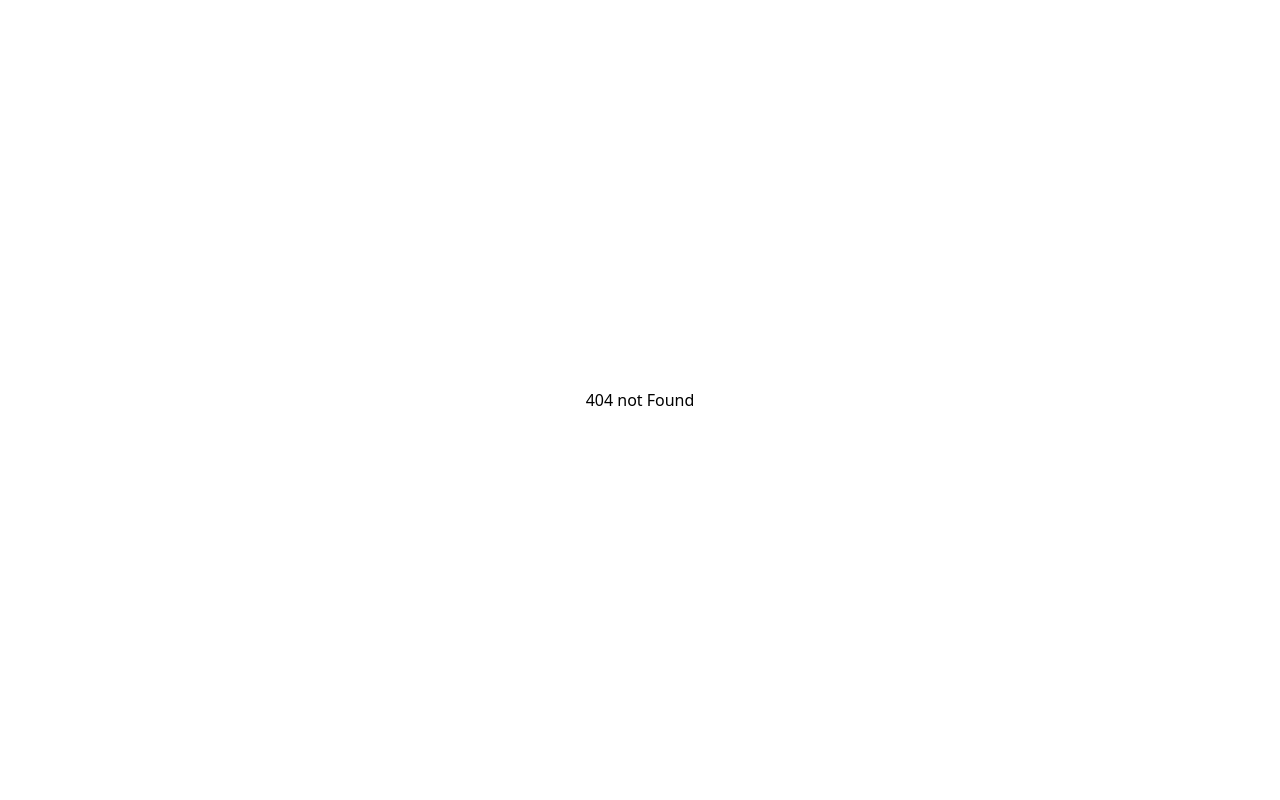
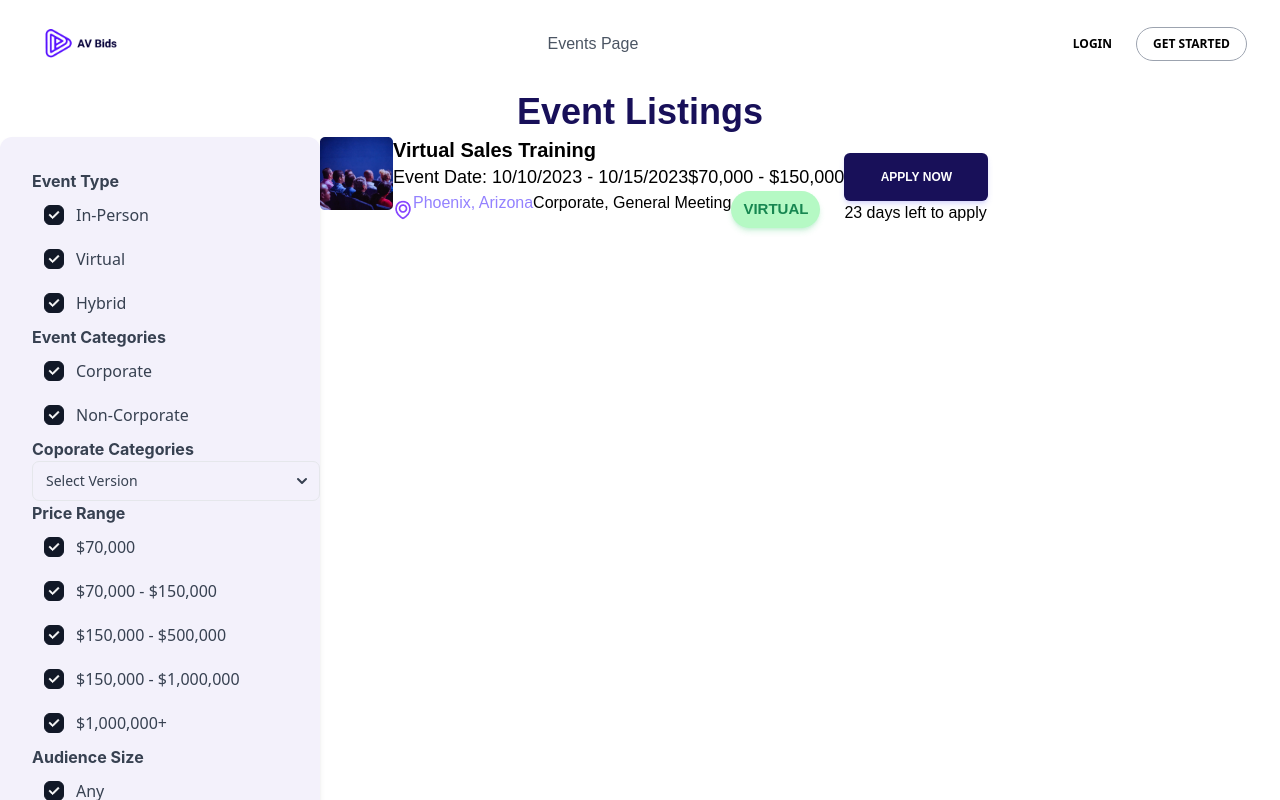
Before and after one commit to diduladishan/AV-Bids-New, a React (Create React App) app: page /09_events in a window 1280 px wide. Before the commit this address had no page. Built offline with nearby package versions, Linux system fonts and the light colour scheme.

Commit message:
event page updated

```diff
--- /dev/null
+++ b/src/pages/09_events/index.tsx
@@ -0,0 +1,194 @@
+import {
+  Card,
+  Typography,
+  List,
+  ListItem,
+  ListItemPrefix,
+  ListItemSuffix,
+  Chip,
+  Checkbox,
+  Select,
+  Option,
+  Button,
+} from "@material-tailwind/react";
+
+import EVENTS_01 from "../../assets/09_events/events01.png";
+import EVENTS_02 from "../../assets/09_events/location.png";
+
+export function index() {
+  return (
+    <div>
+      {" "}
+      <div>
+        <h2 className="text-center text-primary">Event Listings</h2>
+      </div>
+      <div className="flex">
+        <Card className="h-[calc(120vh-2rem)] w-full max-w-[20rem] p-4  bg-[#F3F1FB]">
+          <div className="mb-2 p-4">
+            <div>
+              <h6>Event Type</h6>
+              <div className="flex  items-center">
+                <Checkbox defaultChecked crossOrigin="" />{" "}
+                <span>In-Person</span>
+              </div>
+              <div className="flex  items-center">
+                <Checkbox defaultChecked crossOrigin="" /> <span>Virtual</span>
+              </div>
+              <div className="flex  items-center">
+                <Checkbox defaultChecked crossOrigin="" /> <span>Hybrid</span>
+              </div>
+            </div>
+
+            <div>
+              <h6>Event Categories</h6>
+              <div className="flex  items-center">
+                <Checkbox defaultChecked crossOrigin="" />{" "}
+                <span>Corporate</span>
+              </div>
+              <div className="flex  items-center">
+                <Checkbox defaultChecked crossOrigin="" />{" "}
+                <span>Non-Corporate</span>
+              </div>
+            </div>
+
+            <div>
+              <h6>Coporate Categories</h6>
+              <div className="w-72">
+                <Select label="Select Version">
+                  <Option>All</Option>
+                  <Option>Awards</Option>
+                  <Option>Banquet</Option>
+                  <Option>Board Meeting</Option>
+                  <Option>Breakout Session</Option>
+                </Select>
+              </div>
+            </div>
+
+            <div>
+              <h6>Price Range</h6>
+              <div className="flex  items-center">
+                <Checkbox defaultChecked crossOrigin="" /> <span>$70,000</span>
+              </div>
+              <div className="flex  items-center">
+                <Checkbox defaultChecked crossOrigin="" />
+                <span>$70,000 - $150,000</span>
+              </div>
+              <div className="flex  items-center">
+                <Checkbox defaultChecked crossOrigin="" />
+                <span>$150,000 - $500,000</span>
+              </div>
+              <div className="flex  items-center">
+                <Checkbox defaultChecked crossOrigin="" />
+                <span>$150,000 - $1,000,000</span>
+              </div>
+              <div className="flex  items-center">
+                <Checkbox defaultChecked crossOrigin="" />{" "}
+                <span>$1,000,000+</span>
+              </div>
+            </div>
+
+            <div>
+              <h6>Audience Size </h6>
+              <div className="flex  items-center">
+                <Checkbox defaultChecked crossOrigin="" /> <span>Any</span>
+              </div>
+              <div className="flex  items-center">
+                <Checkbox defaultChecked crossOrigin="" />
+                <span>10 - 100</span>
+              </div>
+              <div className="flex  items-center">
+                <Checkbox defaultChecked crossOrigin="" />
+                <span>100 - 250</span>
+              </div>
+              <div className="flex  items-center">
+                <Checkbox defaultChecked crossOrigin="" />
+                <span>250 - 750</span>
+              </div>
+              <div className="flex  items-center">
+                <Checkbox defaultChecked crossOrigin="" />
+                <span>750 - 1,500</span>
+              </div>
+
+              <div className="flex  items-center">
+                <Checkbox defaultChecked crossOrigin="" />
+                <span>1,500 - 5,000</span>
+              </div>
+
+              <div className="flex  items-center">
+                <Checkbox defaultChecked crossOrigin="" />
+                <span>5,000 - 10,000</span>
+              </div>
+
+              <div className="flex  items-center">
+                <Checkbox defaultChecked crossOrigin="" />
+                <span>over 10,000</span>
+              </div>
+            </div>
+
+            <div>
+              <Button
+                variant="filled"
+                color="indigo"
+                size="sm"
+                className="rounded-md w-36 py-4 mt-4 px-8 bg-primary font-poppins"
+              >
+                <span className="text-white">Get Started</span>
+              </Button>
+            </div>
+          </div>
+        </Card>
+
+        <div className="flex justify-center">
+          <div>
+            <img
+              src={EVENTS_01}
+              alt="aad"
+              className="object-scale-down w-[73px]"
+            />
+          </div>
+
+          <div>
+            <h2 className="text-[20px]">Virtual Sales Training</h2>
+
+            <div className="flex">
+              <p className="text-[18px]">Event Date: 10/10/2023 - 10/15/2023</p>
+              <p className="text-[18px]">$70,000 - $150,000</p>
+            </div>
+
+            <div className="flex">
+              <img
+                src={EVENTS_02}
+                alt="aad"
+                className="object-scale-down w-[20px]"
+              />
+              <p className="text-[16px] text-[#9381FF]">Phoenix, Arizona</p>
+              <p className="text-[16px]">Corporate, General Meeting</p>
+              <Button
+                variant="filled"
+                color="green"
+                size="sm"
+                className="rounded-full w-30 py-2 px-3 bg-[#B5F9C4] font-poppins"
+              >
+                <h2 className="text-[#178751] text-[15px]">Virtual</h2>
+              </Button>
+            </div>
+          </div>
+
+          <div>
+            <Button
+              variant="filled"
+              color="indigo"
+              size="sm"
+              className="rounded-md w-36 py-4 mt-4 px-8 bg-primary font-poppins"
+            >
+              <span className="text-white">Apply Now</span>
+            </Button>
+            <p className="text-[16px]">23 days left to apply</p>
+          </div>
+        </div>
+      </div>
+    </div>
+  );
+}
+
+export default index;
--- a/src/pages/home/index.tsx
+++ b/src/pages/home/index.tsx
@@ -129,6 +129,10 @@ function index() {
         <Link to="/7_contact_us">
           <div>7_contact_us</div>
         </Link>
+
+        <Link to="/09_events">
+          <div>09_events</div>
+        </Link>
       </section>
     </div>
   );
--- a/src/router/index.tsx
+++ b/src/router/index.tsx
@@ -61,6 +61,12 @@ function Router() {
       path: "/7_contact_us",
       layout: HomeLayout,
       routes: [{ element: lazy(() => import("../pages/7_contact_us")) }],
+    },
+
+    {
+      path: "/09_events",
+      layout: HomeLayout,
+      routes: [{ element: lazy(() => import("../pages/09_events")) }],
     },
 
     { path: "*", element: lazy(() => import("./404")) },
```
Also changed, not shown: src/assets/09_events/events01.png (added), src/assets/09_events/location.png (added).
